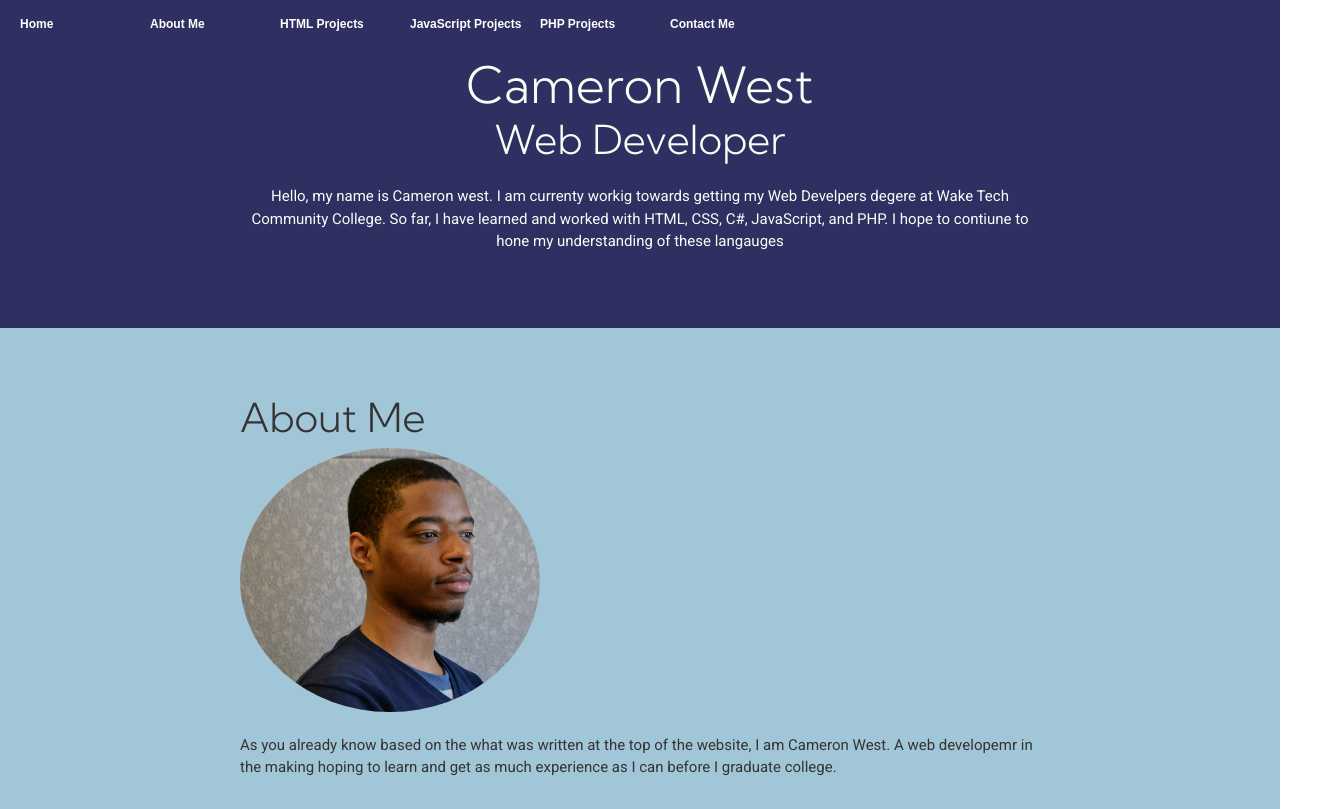
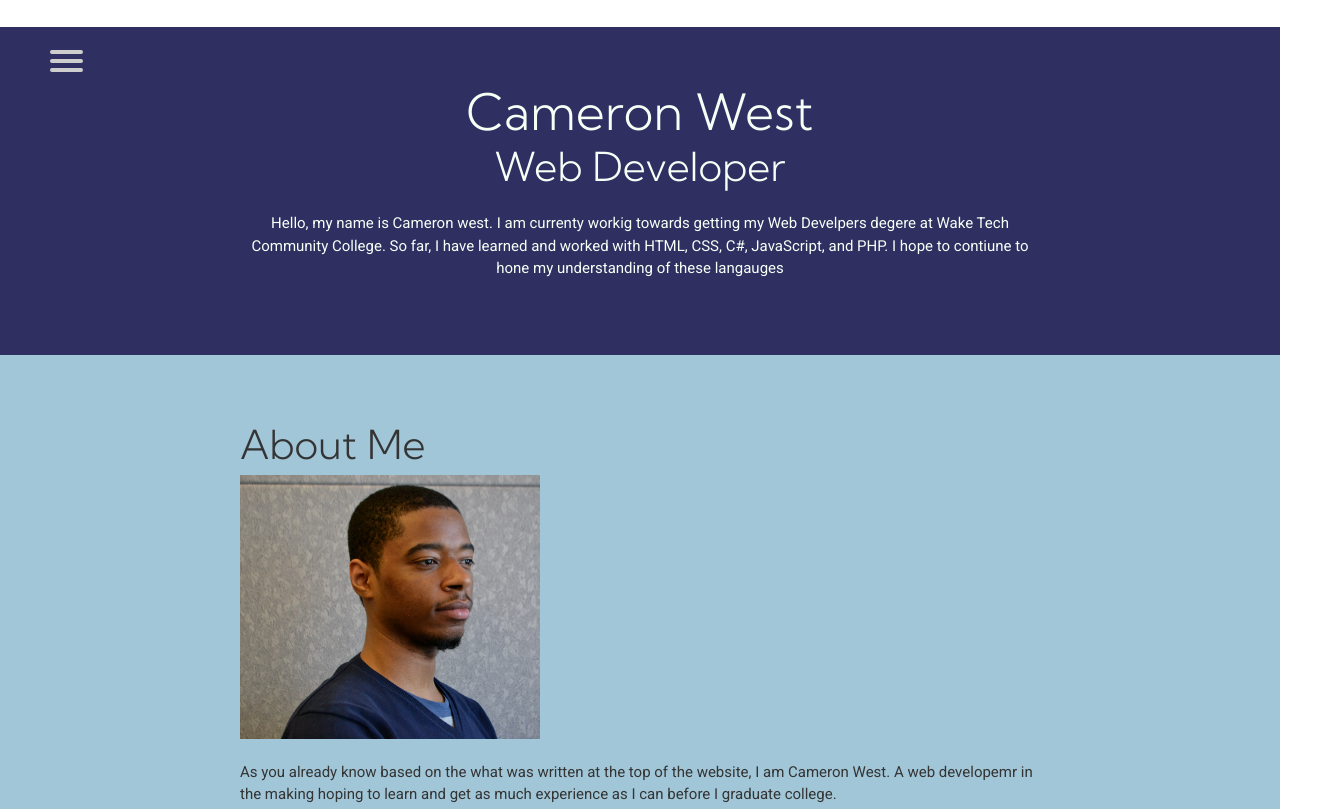
Before and after one commit to CameronWst/Lesson10, a plain HTML site: page index.html in a window 1280 px wide. Shown: the top 809 px of the page, 1330 px wide, since content can reach past the window. Drawn offline with Linux system fonts and the light colour scheme.

Commit message:
Add files via upload

```diff
--- a/index.html
+++ b/index.html
@@ -8,21 +8,23 @@
     <title>Cameron West Web Developer Portfolio</title>
   </head>
   <body id="top">
-    <div id="navbar" class="sticky">
-      <ul id="nav">
+    <nav role="navigation">
+    <div id="menuToggle" class="sticky">
+      <input type="checkbox" />
+      <span></span>
+      <span></span>
+      <span></span>
+      <ul id="menu">
         <li><a id="link" href="#top">Home</a></li>
         <li><a id="link" href="#about">About Me</a></li>
-        <ul>
-          <li><a id="link" href="#html">HTML Projects</a></li>
-          <li><a id="link" href="#js">JavaScript Projects</a></li>
-          <li><a id="link" href="#php">PHP Projects</a></li>
-        </ul>
-      </li>
-      </li>
+        <li><a id="link" href="#html">HTML Projects</a></li>
+        <li><a id="link" href="#js">JavaScript Projects</a></li>
+        <li><a id="link" href="#php">PHP Projects</a></li>
         <li><a id="link" href="#bottom">Contact Me</a>
       </li>
       </ul>
     </div>
+  </nav>
     <main>
       <!-- ***********************  ABOUT / PROFILE  *********************** -->
       <header>
--- a/main.css
+++ b/main.css
@@ -2,88 +2,145 @@ html {
     box-sizing: border-box;
 }
 
-*, *:before, *:after {
-    box-sizing: inherit;
+#menuToggle
+{
+  display: block;
+  position: relative;
+  top: 50px;
+  left: 50px;
+
+  z-index: 1;
+
+  -webkit-user-select: none;
+  user-select: none;
 }
 
-#me {
-    border-radius: 55%;
+#menuToggle a
+{
+  text-decoration: none;
+  color: #232323;
+
+  transition: color 0.3s ease;
 }
 
-#navbar {
-    position: fixed;
-    top: 0;
-    width: 100%;
+#menuToggle a:hover
+{
+  color: tomato;
 }
 
-#nav{
-    list-style-type: none;
-    margin: 0;
-    padding: 0;
-    overflow: hidden;
-    background-color: #2F3061;
+#menuToggle input
+{
+  display: block;
+  width: 40px;
+  height: 32px;
+  position: absolute;
+  top: -7px;
+  left: -5px;
+
+  cursor: pointer;
+
+  opacity: 0; /* hide this */
+  z-index: 2; /* and place it over the hamburger */
+
+  -webkit-touch-callout: none;
 }
 
-#link {
-    float: left;
+/*
+ * Just a quick hamburger
+ */
+#menuToggle span
+{
+  display: block;
+  width: 33px;
+  height: 4px;
+  margin-bottom: 5px;
+  position: relative;
+
+  background: #cdcdcd;
+  border-radius: 3px;
+
+  z-index: 1;
+
+  transform-origin: 4px 0px;
+
+  transition: transform 0.5s cubic-bezier(0.77,0.2,0.05,1.0),
+              background 0.5s cubic-bezier(0.77,0.2,0.05,1.0),
+              opacity 0.55s ease;
 }
 
-#link a {
-    display: block;
-    padding: 8px;
+#menuToggle span:first-child
+{
+  transform-origin: 0% 0%;
 }
 
-#nav, #nav ul {
-    padding: 0;
-    margin: 0;
-    list-style: none;
-    line-height: 1;
+#menuToggle span:nth-last-child(2)
+{
+  transform-origin: 0% 100%;
 }
 
-#nav #link {
-    display: block;
-    width: 130px;
-    text-decoration: none;
-    color: #ffffff;
+/*
+ * Transform all the slices of hamburger
+ * into a crossmark.
+ */
+#menuToggle input:checked ~ span
+{
+  opacity: 1;
+  transform: rotate(45deg) translate(-2px, -1px);
+  background: #232323;
 }
 
-#nav li {
-    float: left;
-    width: 130px;
+/*
+ * But let's hide the middle one.
+ */
+#menuToggle input:checked ~ span:nth-last-child(3)
+{
+  opacity: 0;
+  transform: rotate(0deg) scale(0.2, 0.2);
 }
 
-#nav li ul {
-    position: absolute;
-    background: #a1c6d7;
-    width: 130px;
-    left: -999em;
+/*
+ * Ohyeah and the last one should go the other direction
+ */
+#menuToggle input:checked ~ span:nth-last-child(2)
+{
+  transform: rotate(-45deg) translate(0, -1px);
 }
 
-#nav li:hover ul {
-    left: auto;
+/*
+ * Make this absolute positioned
+ * at the top left of the screen
+ */
+#menu
+{
+  position: absolute;
+  width: 300px;
+  margin: -100px 0 0 -50px;
+  padding: 50px;
+  padding-top: 125px;
+
+  background: #ededed;
+  list-style-type: none;
+  -webkit-font-smoothing: antialiased;
+  /* to stop flickering of text in safari */
+
+  transform-origin: 0% 0%;
+  transform: translate(-100%, 0);
+
+  transition: transform 0.5s cubic-bezier(0.77,0.2,0.05,1.0);
 }
 
-#nav li ul li:hover {
-    background: #fff;
+#menu li
+{
+  padding: 10px 0;
+  font-size: 22px;
 }
 
-ul {
-    text-align: left;
-    list-style: none;
-}
-
-ul li ul li {
-    background: #555;
-    display: block;
-    color: #fff;
-}
-
-ul li {
-    font: bold 12px/18px sans-serif;
-    display: inline-block;
-    position: relative;
-    padding: 15px 20px;
-    cursor: pointer;
+/*
+ * And let's slide it in from the left
+ */
+#menuToggle input:checked ~ ul
+{
+  transform: none;
 }
 
 img {
```
